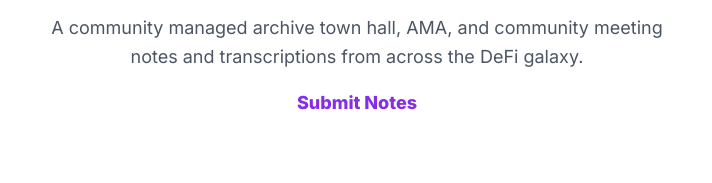
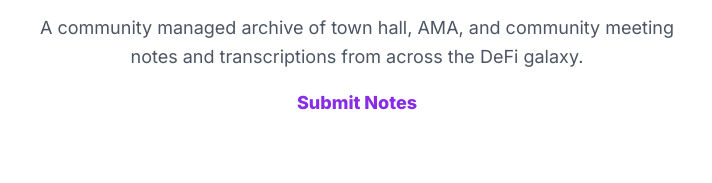
Before and after one commit to BunsDev/defi-townhall, an Astro site: page / in a window 1280 px wide. Shown: the part 199-382 px from the top of the page, 283-995 px from the left. Built offline with nearby package versions, Linux system fonts and the light colour scheme; Astro itself is replaced by a stand-in of ours.

Commit message:
copy edit

```diff
--- a/src/pages/index.astro
+++ b/src/pages/index.astro
@@ -11,7 +11,7 @@
 }
 
 let title = 'Defi Townhall | Never miss community meetings again';
-let description = 'A community managed archive town hall, AMA, and community meeting notes and transcriptions from across the DeFi galaxy.';
+let description = 'A community managed archive of town hall, AMA, and community meeting notes and transcriptions from across the DeFi galaxy.';
 let permalink = 'https://defitownhall.com/';
 let headline = 'Never miss community meetings again'
 
```
